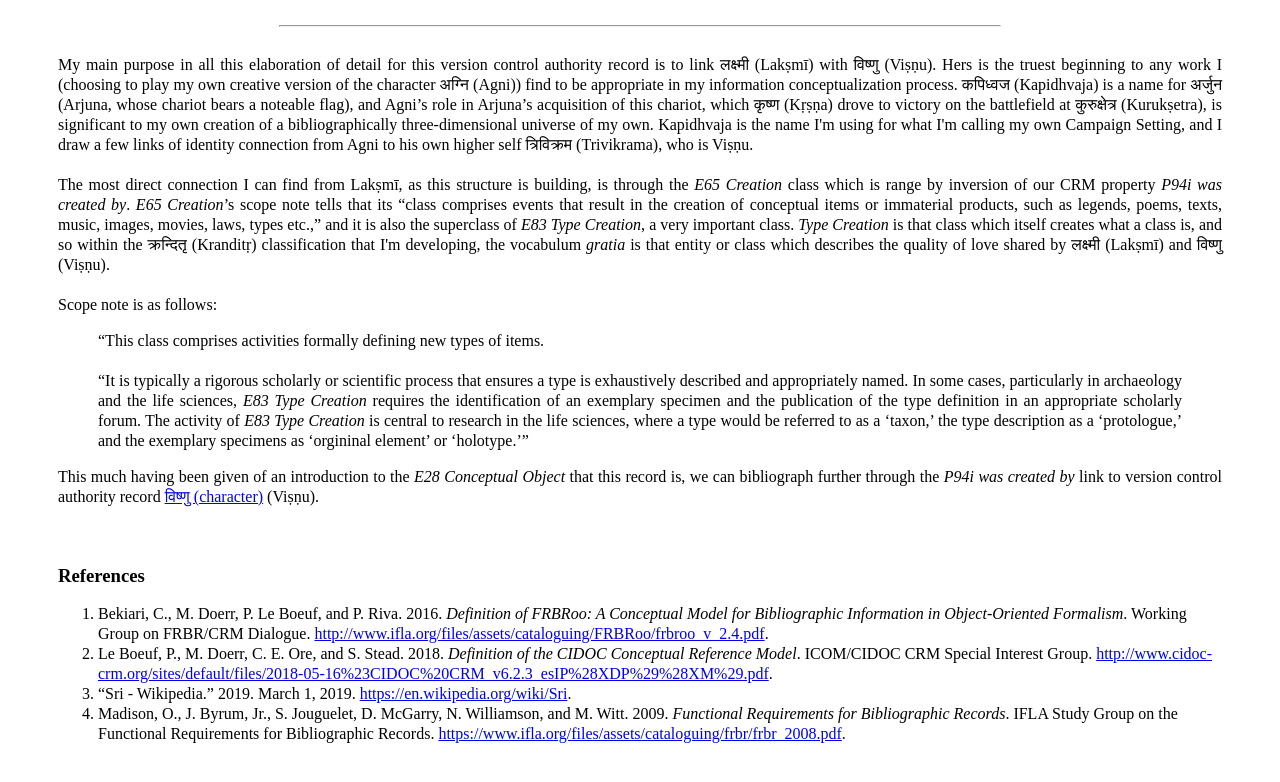
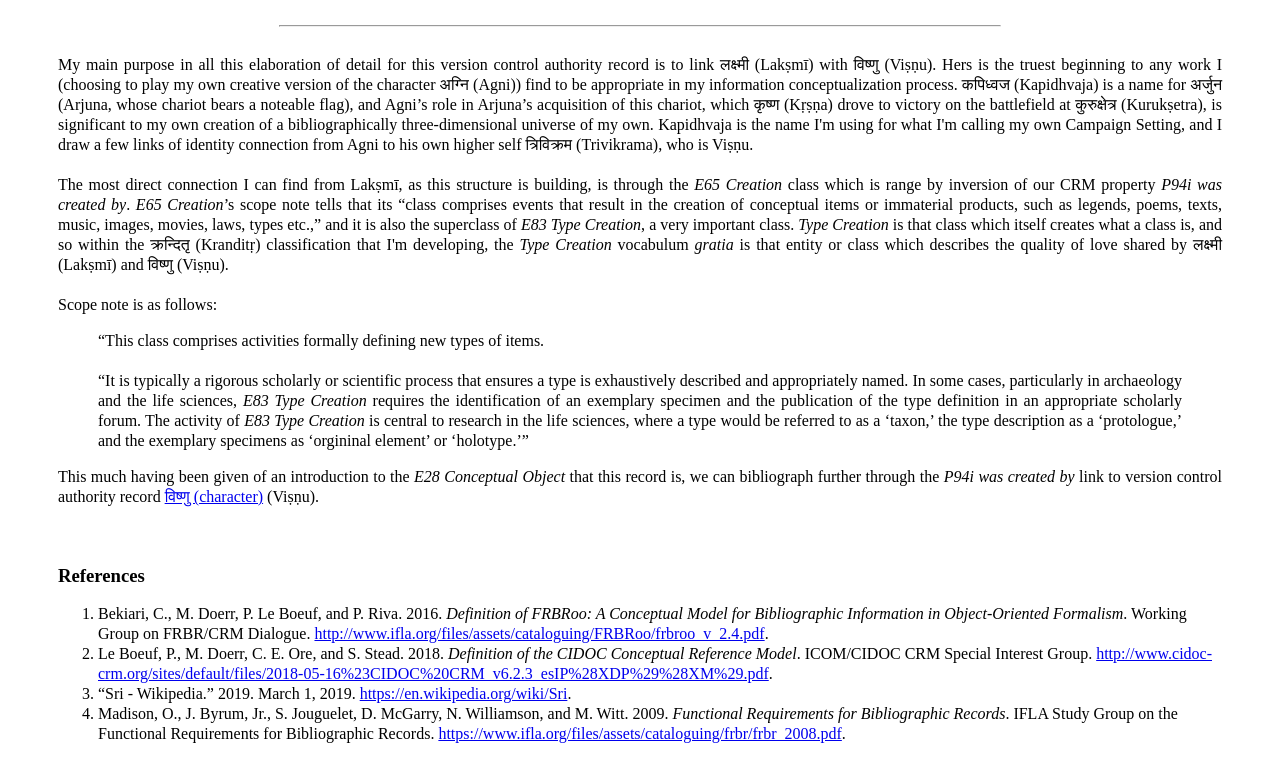
Before and after one commit to recoverlab/a665566-Ombudsmanship, a plain HTML site: page public/लक्ष्मी_(character).html in a window 1280 px wide. Shown: the part 1221-2003 px from the top of the page. Drawn offline with Linux system fonts and the light colour scheme.

Commit message:
Update लक्ष्मी_(character).html

```diff
--- a/public/लक्ष्मी_(character).html
+++ b/public/लक्ष्मी_(character).html
@@ -100,7 +100,7 @@
     <div style="text-align: justify">
         The most direct connection I can find from Lakṣmī, as this structure is building, is through the <span style="font-style: italic">E65 Creation</span> class which is range by inversion of our CRM property <span style="font-style: italic">P94i was created by</span>.
         <span style="font-style: italic">E65 Creation</span>’s scope note tells that its “class comprises events that result in the creation of conceptual items or immaterial products, such as legends, poems, texts, music, images, movies, laws, types etc.,” and it is also the superclass of <span style="font-style: italic">E83 Type Creation</span>, a very important class.
-        <span style="font-style: italic">Type Creation</span> is that class which itself creates what a class is, and so within the क्रन्दितृ (Kranditṛ) classification that I'm developing, the vocabulum <span style="font-style: italic">gratia</span>  is that entity or class which describes the quality of love shared by लक्ष्मी (Lakṣmī) and विष्णु (Viṣṇu).
+        <span style="font-style: italic">Type Creation</span> is that class which itself creates what a class is, and so within the क्रन्दितृ (Kranditṛ) classification that I'm developing, the <span style="font-style: italic">Type Creation</span> vocabulum <span style="font-style: italic">gratia</span>  is that entity or class which describes the quality of love shared by लक्ष्मी (Lakṣmī) and विष्णु (Viṣṇu).
     </div>
     <br />
     <div style="text-align: justify">
```
